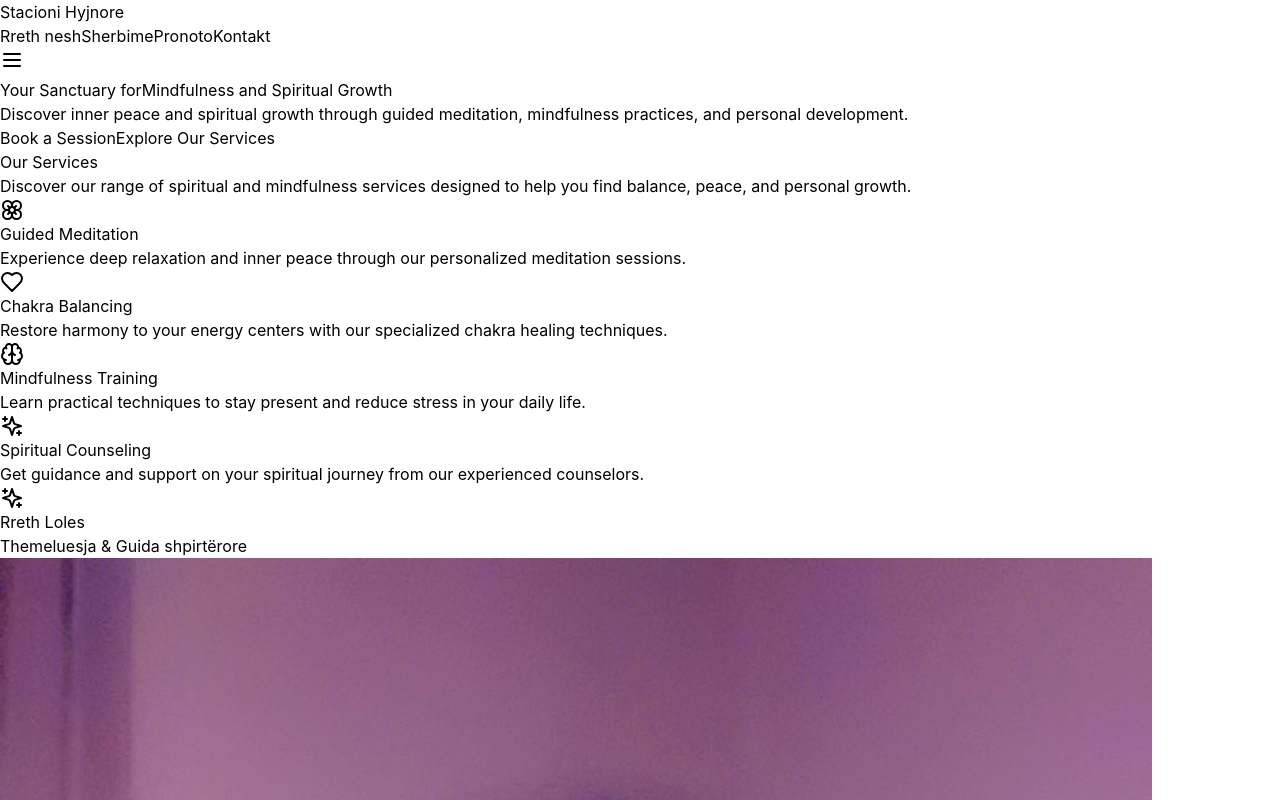
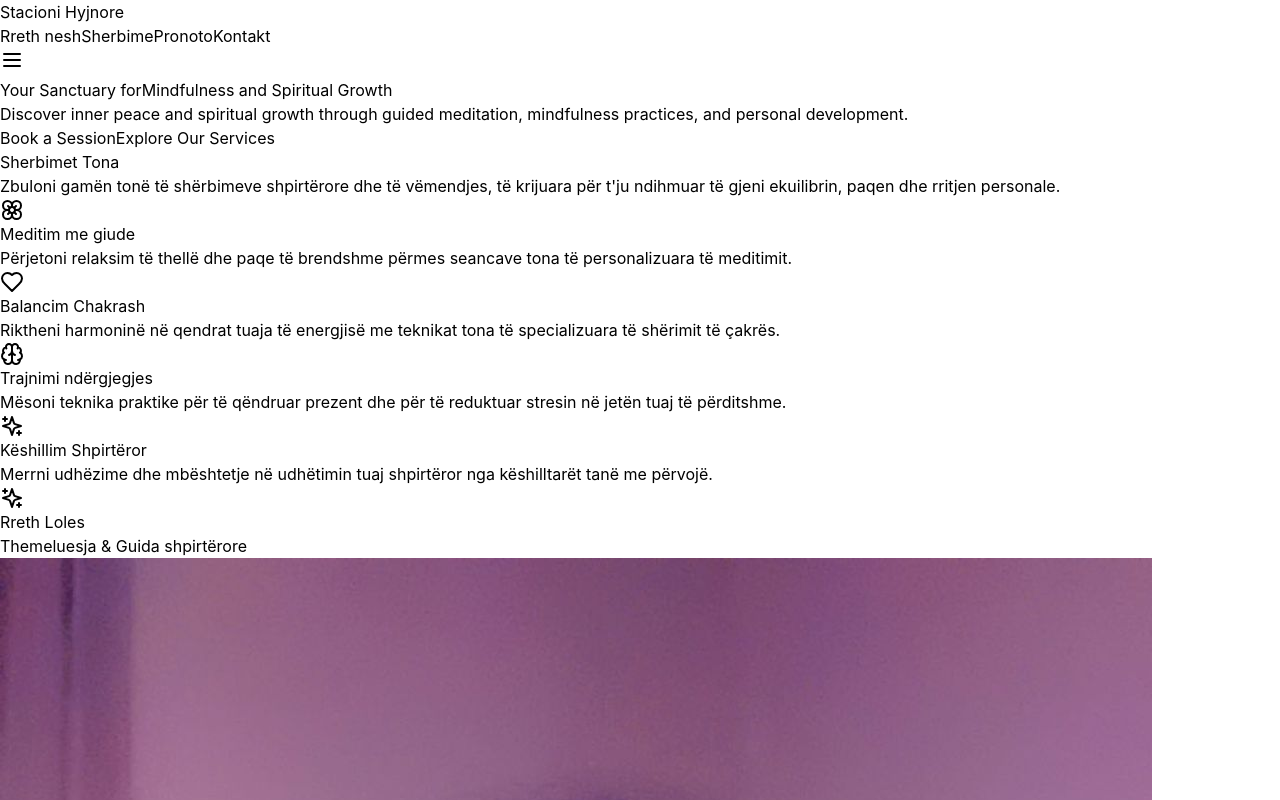
Before and after one commit to Anest2009/stacionihyjnore2, a React (Vite) app: page / in a window 1280 px wide. Shown: the top 800 px of the page. Built offline with nearby package versions, Linux system fonts and the light colour scheme; grey boxes are pictures that could not be loaded.

Commit message:
Update FeaturedServices.tsx

```diff
--- a/src/components/FeaturedServices.tsx
+++ b/src/components/FeaturedServices.tsx
@@ -5,23 +5,23 @@ export function FeaturedServices() {
   const services = [
     {
       icon: Flower,
-      title: "Guided Meditation",
-      description: "Experience deep relaxation and inner peace through our personalized meditation sessions."
+      title: "Meditim me giude",
+      description: "Përjetoni relaksim të thellë dhe paqe të brendshme përmes seancave tona të personalizuara të meditimit."
     },
     {
       icon: Heart,
-      title: "Chakra Balancing",
-      description: "Restore harmony to your energy centers with our specialized chakra healing techniques."
+      title: "Balancim Chakrash",
+      description: "Riktheni harmoninë në qendrat tuaja të energjisë me teknikat tona të specializuara të shërimit të çakrës."
     },
     {
       icon: Brain,
-      title: "Mindfulness Training",
-      description: "Learn practical techniques to stay present and reduce stress in your daily life."
+      title: "Trajnimi ndërgjegjes",
+      description: "Mësoni teknika praktike për të qëndruar prezent dhe për të reduktuar stresin në jetën tuaj të përditshme."
     },
     {
       icon: Sparkles,
-      title: "Spiritual Counseling",
-      description: "Get guidance and support on your spiritual journey from our experienced counselors."
+      title: "Këshillim Shpirtëror",
+      description: "Merrni udhëzime dhe mbështetje në udhëtimin tuaj shpirtëror nga këshilltarët tanë me përvojë."
     }
   ];
 
@@ -29,9 +29,9 @@ export function FeaturedServices() {
     <section className="py-24 bg-gradient-to-b from-white via-[#B5CDA3]/5 to-white">
       <div className="max-w-7xl mx-auto px-4 sm:px-6 lg:px-8">
         <div className="text-center mb-16">
-          <h2 className="text-3xl font-serif text-gray-900 mb-4">Our Services</h2>
+          <h2 className="text-3xl font-serif text-gray-900 mb-4">Sherbimet Tona</h2>
           <p className="text-gray-600 max-w-2xl mx-auto">
-            Discover our range of spiritual and mindfulness services designed to help you find balance, peace, and personal growth.
+            Zbuloni gamën tonë të shërbimeve shpirtërore dhe të vëmendjes, të krijuara për t'ju ndihmuar të gjeni ekuilibrin, paqen dhe rritjen personale.
           </p>
         </div>
 
```
